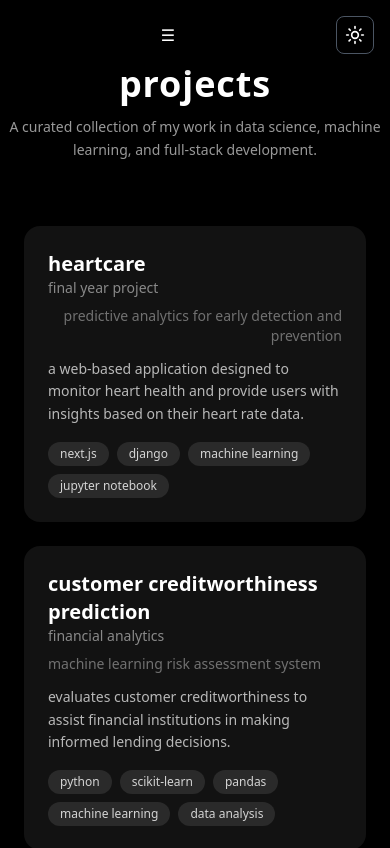
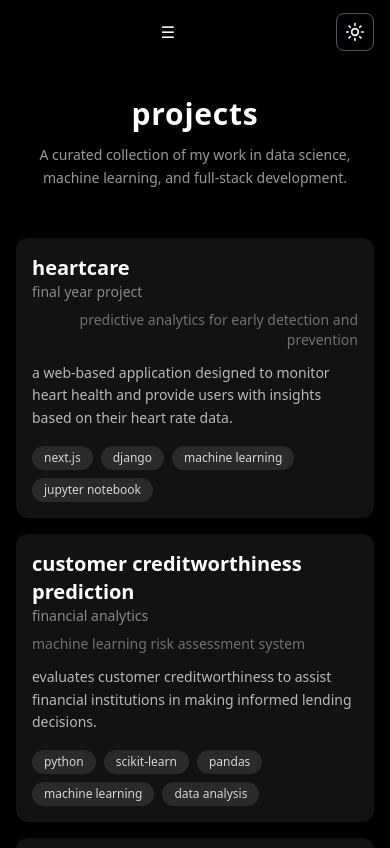
Before and after one commit to daniyalrosli/my-portfolio, a Next.js app: page /projects in a window 390 px wide. Shown: the top 848 px of the page. Built offline with nearby package versions, Linux system fonts and the light colour scheme.

Commit message:
ui update

```diff
--- a/src/app/components/navbar.tsx
+++ b/src/app/components/navbar.tsx
@@ -8,19 +8,20 @@ export default function Navbar() {
   const [isOpen, setIsOpen] = useState(false);
 
   return (
-    <nav className="fixed top-0 left-0 w-full bg-white/80 dark:bg-black/80 backdrop-blur-lg shadow-md z-50">
-      <div className="flex justify-between items-center max-w-7xl mx-auto px-4 py-4">
+    <nav className="fixed top-0 left-0 w-full bg-white/90 dark:bg-black/90 backdrop-blur-lg shadow-md z-50">
+      <div className="flex justify-between items-center max-w-7xl mx-auto px-4 sm:px-6 py-3 md:py-4">
         {/* Logo or Brand Name - No longer a link */}
-        <div className="text-gray-900 dark:text-white text-2xl font-bold">
+        <div className="text-gray-900 dark:text-white text-lg md:text-2xl font-bold">
 
-        </div>
+       </div>
 
         {/* Hamburger for Mobile */}
         <button
-          className="text-gray-900 dark:text-white md:hidden"
+          className="text-gray-900 dark:text-white md:hidden p-2 hover:bg-gray-100 dark:hover:bg-gray-800 rounded-lg transition-colors"
           onClick={() => setIsOpen(!isOpen)}
+          aria-label="Toggle menu"
         >
-          ☰
+          {isOpen ? '×' : '☰'}
         </button>
 
         {/* Links and Theme Toggle */}
--- a/src/app/layout.tsx
+++ b/src/app/layout.tsx
@@ -14,8 +14,9 @@ const geistMono = localFont({
 });
 
 export const metadata: Metadata = {
-  title: "Create Next App",
-  description: "Generated by create next app",
+  title: "Daniyal Rosli - Portfolio",
+  description: "Personal portfolio showcasing projects in data science, machine learning, and full-stack development",
+  viewport: "width=device-width, initial-scale=1, maximum-scale=1",
 };
 
 export default function RootLayout({
--- a/src/app/projects/page.tsx
+++ b/src/app/projects/page.tsx
@@ -148,18 +148,18 @@ export default function ProjectsPage() {
 
       {/* Header */}
       <motion.section
-        className="text-center py-16 space-y-3"
+        className="text-center pt-24 pb-12 md:py-16 space-y-3 px-4"
         variants={fadeIn}
         custom={0}
       >
-        <h1 className="text-4xl font-semibold tracking-wide text-gray-900 dark:text-white">projects</h1>
-        <p className="text-gray-600 dark:text-white/60 text-sm max-w-xl mx-auto leading-relaxed">
+        <h1 className="text-3xl md:text-4xl font-semibold tracking-wide text-gray-900 dark:text-white">projects</h1>
+        <p className="text-gray-600 dark:text-white/60 text-sm md:text-base max-w-xl mx-auto leading-relaxed">
           A curated collection of my work in data science, machine learning, and full-stack development.
         </p>
       </motion.section>
 
       {/* Projects Grid */}
-      <section className="grid grid-cols-1 sm:grid-cols-2 lg:grid-cols-3 gap-6 px-6 sm:px-12 pb-20">
+      <section className="grid grid-cols-1 sm:grid-cols-2 lg:grid-cols-3 gap-4 md:gap-6 px-4 sm:px-8 lg:px-12 pb-16 md:pb-20">
         {projects.map((project, index) => (
           <motion.a
             key={index}
@@ -168,7 +168,7 @@ export default function ProjectsPage() {
             rel="noopener noreferrer"
             variants={fadeIn}
             custom={index + 1}
-            className="bg-gray-50 dark:bg-[#121212] p-6 rounded-2xl shadow-md hover:shadow-lg transition-all duration-300 hover:bg-gray-100 dark:hover:bg-[#1b1b1b]"
+            className="bg-gray-50 dark:bg-[#121212] p-4 md:p-6 rounded-xl md:rounded-2xl shadow-md hover:shadow-lg transition-all duration-300 hover:bg-gray-100 dark:hover:bg-[#1b1b1b]"
           >
             <div className="flex justify-between items-start flex-wrap gap-y-2">
               <div>
```
